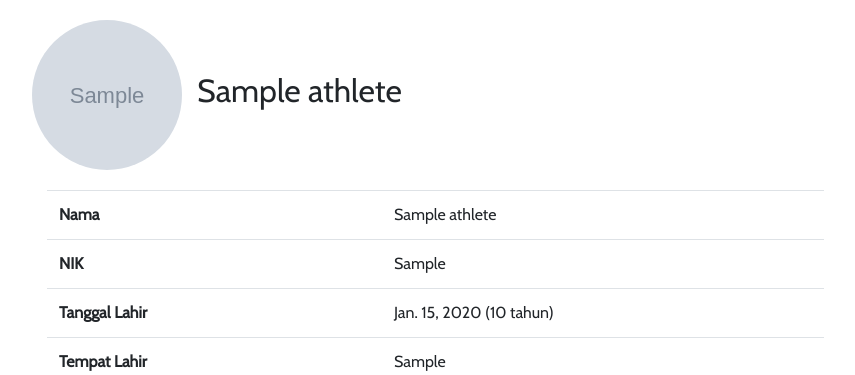
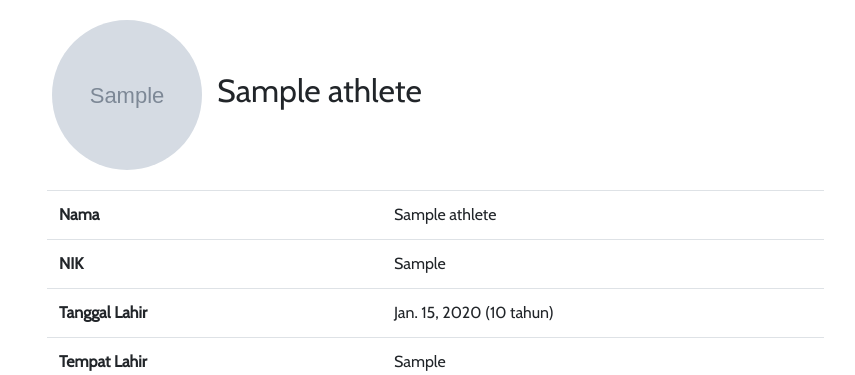
Before and after one commit to izzuddinsyamil/athlete-database, a Django app: page /atlet/1/ in a window 1280 px wide. Shown: the part 96-471 px from the top of the page, without its empty margins (38-893 px from the left). Run offline with Django 3.2, Linux system fonts and the light colour scheme; tables that the repository leaves empty hold one stand-in row (values such as "Sample post"); grey boxes marked "Sample" are stand-in pictures; data that the repository does not hold is empty; parts of the project's set-up code (start-up, migrations or seed data) failed here and were passed over; some libraries are stand-ins or nearby versions.

Commit message:
add padding to photo in detail page

```diff
--- a/athletedb/static/athletedb/css/athlete_detail.css
+++ b/athletedb/static/athletedb/css/athlete_detail.css
@@ -24,3 +24,7 @@
     margin-top: 20px;
     margin-bottom: 20px;
 }
+
+.athlete-photo{
+    padding-left: 20px;;
+}
--- a/athletedb/templates/athletedb/athlete_detail.html
+++ b/athletedb/templates/athletedb/athlete_detail.html
@@ -8,7 +8,7 @@
 
 <div class="row align-items-center profile-header">
     {% if athlete_detail.photo %}
-    <div class="col-">
+    <div class="col- athlete-photo">
         <img src="{{ athlete_detail.photo.url }}" class="rounded-circle" alt="Pasfoto" width="150" height="150">
     </div>
     {% endif %}
```
